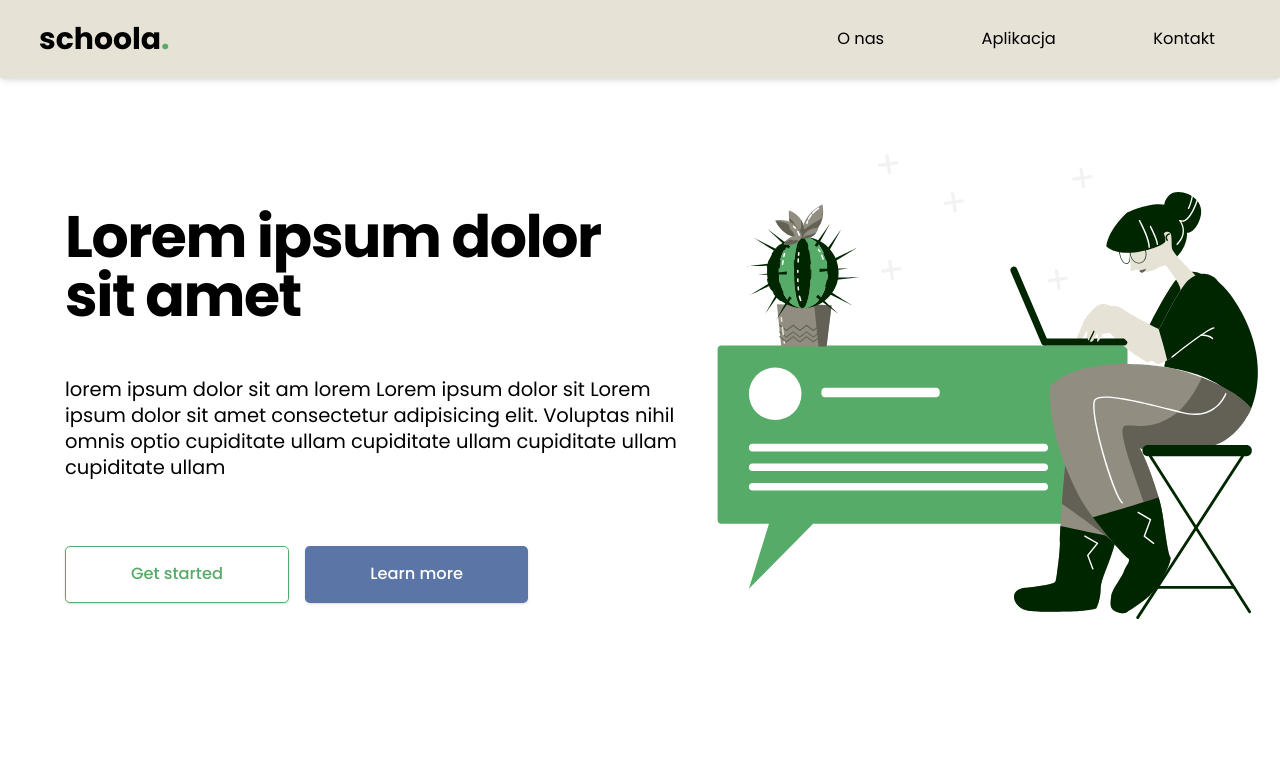
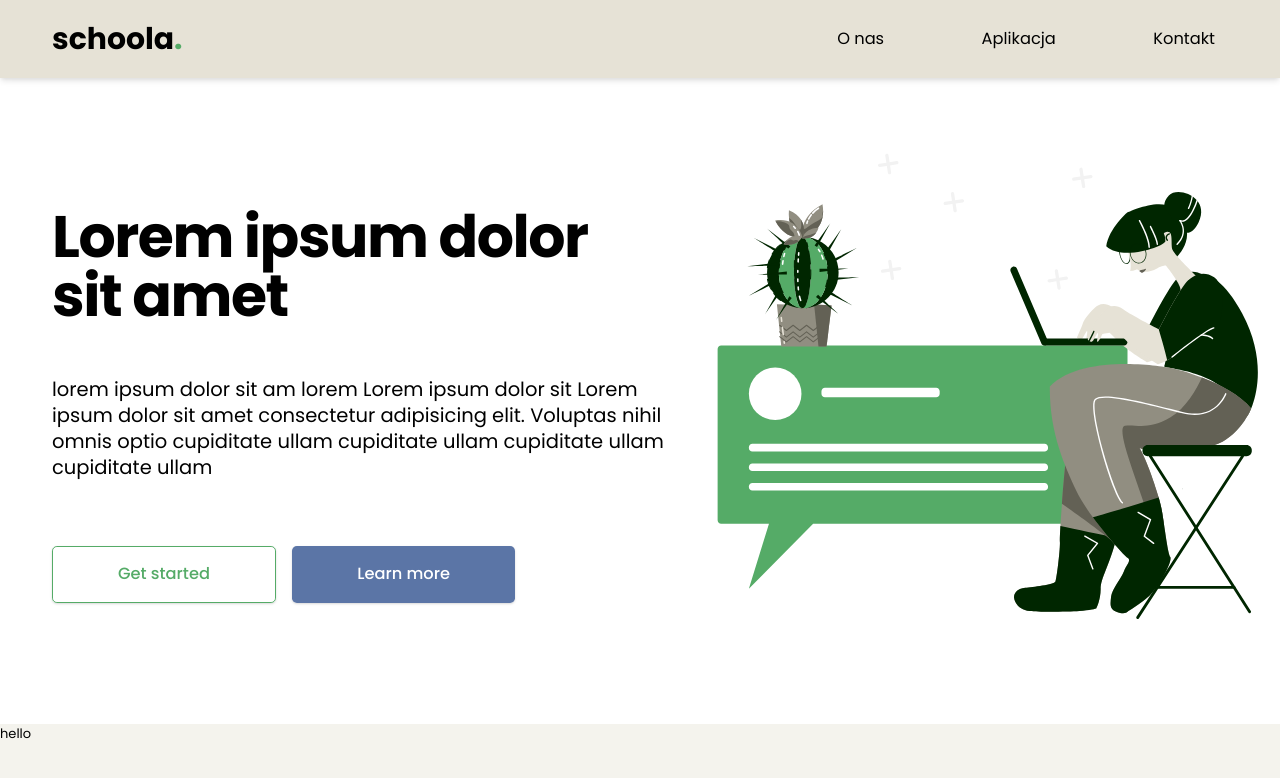
Before and after one commit to schoola-pl/schoola-landing, a Next.js app: page / in a window 1280 px wide. Shown: the top 778 px of the page. Built offline with nearby package versions, Linux system fonts and the light colour scheme.

Commit message:
Minor changes and v1 of Problem section

```diff
--- a/components/organisms/Navbar/Navbar.styles.ts
+++ b/components/organisms/Navbar/Navbar.styles.ts
@@ -4,7 +4,7 @@ export const Logo = styled.div`
   position: relative;
   font-size: 2.3rem;
   font-weight: 700;
-  padding-left: 3rem;
+  padding-left: 4rem;
 
   &::after {
     content: '.';
--- a/components/organisms/Navbar/Navbar.tsx
+++ b/components/organisms/Navbar/Navbar.tsx
@@ -2,7 +2,7 @@ import { Logo } from './Navbar.styles';
 import Navigation from '../../molecules/Navigation/Navigation';
 
 const Navbar: React.FC = () => (
-  <nav className="flex fixed inset-0 w-screen h-24 bg-amber-default items-center justify-between shadow-md">
+  <nav className="flex z-50 fixed inset-0 w-screen h-24 bg-amber-default items-center justify-between shadow-md">
     <Logo>schoola</Logo>
     <Navigation />
   </nav>
--- /dev/null
+++ b/components/organisms/ProblemSection/ProblemSection.tsx
@@ -0,0 +1,9 @@
+import React from 'react';
+
+const ProblemSection = () => (
+  <div className="relative w-screen top-44 bg-amber-medium h-72">
+    <h1>hello</h1>
+  </div>
+);
+
+export default ProblemSection;
--- a/components/organisms/SectionCTA/SectionCTA.tsx
+++ b/components/organisms/SectionCTA/SectionCTA.tsx
@@ -3,7 +3,7 @@ import Image from 'next/image';
 
 const SectionCTA: React.FC = () => (
   <div className="grid grid-cols-2">
-    <div className="relative top-52 left-16 col-span-1">
+    <div className="relative top-52 left-12 col-span-1">
       <div className="flex flex-col items-start py-6 px-4">
         <h1 className="text-7xl py-6 font-extrabold tracking-tight">Lorem ipsum dolor sit amet</h1>
         <p className="text-2xl py-10 max-w-3xl">
@@ -17,7 +17,7 @@ const SectionCTA: React.FC = () => (
             </button>
           </div>
           <div className="ml-5 inline-flex rounded-md shadow">
-            <button className="inline-flex text-coolGray-white relative items-center justify-center text-xl px-20 py-5 font-medium rounded-md bg-blue-light  transition-all">
+            <button className="inline-flex text-coolGray-white relative items-center justify-center text-xl px-20 py-5 font-medium rounded-md bg-blue-default hover:bg-blue-light  transition-all">
               Learn more
             </button>
           </div>
--- a/components/templates/Layout.tsx
+++ b/components/templates/Layout.tsx
@@ -1,5 +1,5 @@
 import React from 'react';
-import Navbar from '../organisms/Navbar/Navbar';
+import Navbar from 'components/organisms/Navbar/Navbar';
 
 const Layout: React.FC = ({ children }) => {
   return (
--- a/pages/index.tsx
+++ b/pages/index.tsx
@@ -1,9 +1,11 @@
 import type { NextPage } from 'next';
-import SectionCTA from '../components/organisms/SectionCTA/SectionCTA';
+import SectionCTA from 'components/organisms/SectionCTA/SectionCTA';
+import ProblemSection from 'components/organisms/ProblemSection/ProblemSection';
 
 const Home: NextPage = () => (
   <div>
     <SectionCTA />
+    <ProblemSection />
   </div>
 );
 
--- a/tailwind.config.js
+++ b/tailwind.config.js
@@ -8,11 +8,13 @@ module.exports = {
       black: '#000',
       amber: {
         light: '#f1efe5',
+        medium: '#f4f3ed',
         default: '#E6E2D6',
         dark: '#918E81'
       },
       blue: {
-        light: '#5B75A6'
+        light: '#4A64A5',
+        default: '#5B75A6'
       },
       emerald: {
         light: '#E8FCD9',
```
